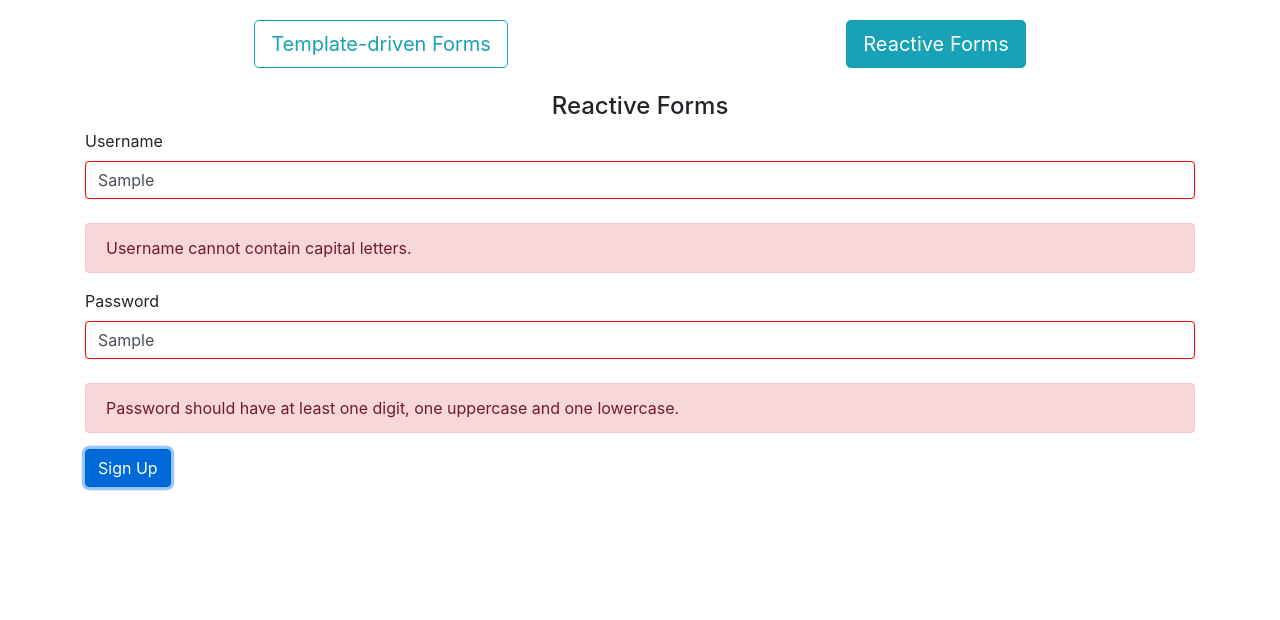
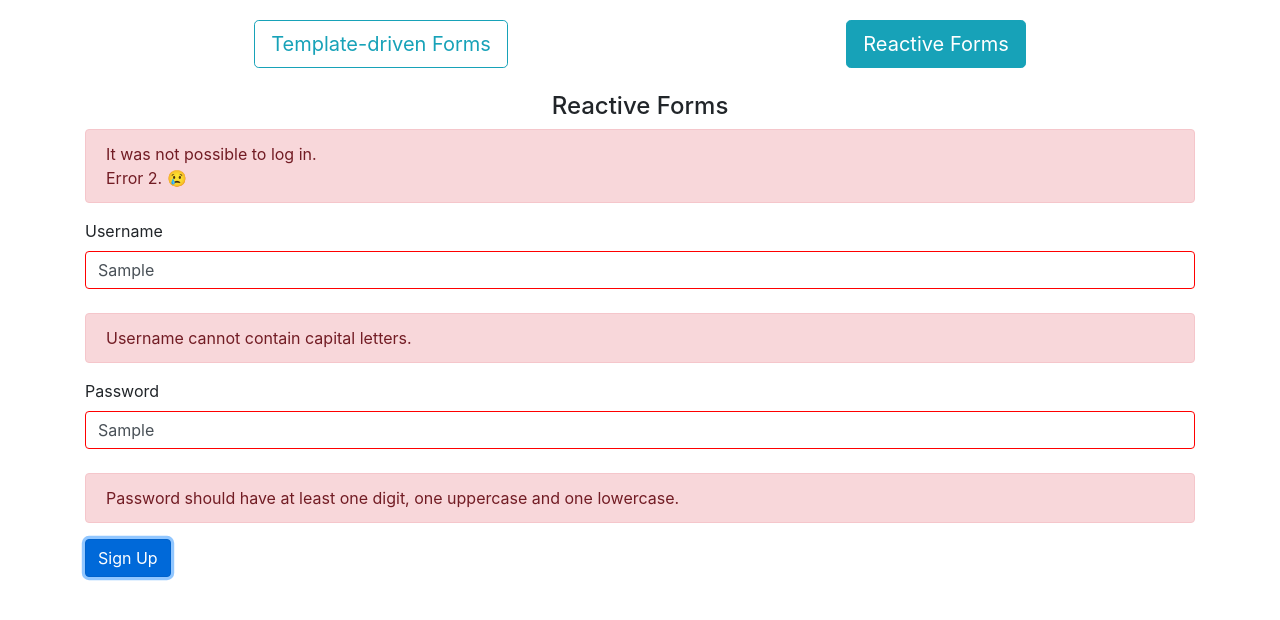
Before and after one commit to pedroarvellos/forms-practice-fundamentals, an Angular app: page / in a window 1280 px wide. Both pictures are taken after typing "Sample", "Sample" into the empty fields and a click on the button "Sign Up". Shown: the top 620 px of the page. Built offline with nearby package versions, Linux system fonts and the light colour scheme.

Commit message:
Implement example error messages

```diff
--- a/src/app/signup-form/signup-form.component.html
+++ b/src/app/signup-form/signup-form.component.html
@@ -1,7 +1,12 @@
 <div>
     <br>
     <h4 class="d-flex justify-content-center">Reactive Forms</h4>
-    <form [formGroup]="form">
+    <div *ngIf="form.errors" class="alert alert-danger">
+        It was not possible to log in.
+        <div *ngIf="form.errors.errorOne">Error 1. 😢</div>
+        <div *ngIf="form.errors.errorTwo">Error 2. 😢</div>
+    </div>
+    <form [formGroup]="form" (ngSubmit)="login()">
         <div class="form-group">
             <label for="username">Username</label>
             <input
--- a/src/app/signup-form/signup-form.component.ts
+++ b/src/app/signup-form/signup-form.component.ts
@@ -22,6 +22,18 @@ export class SignupFormComponent {
     ])
   });
 
+  login() {
+    if(Math.floor(Math.random() * 10) > 5) {
+      this.form.setErrors({
+        errorOne: true
+      });
+    } else {
+      this.form.setErrors({
+        errorTwo: true
+      });
+    }
+  }
+
   get username() {
     return this.form.get('username');
   }
```
